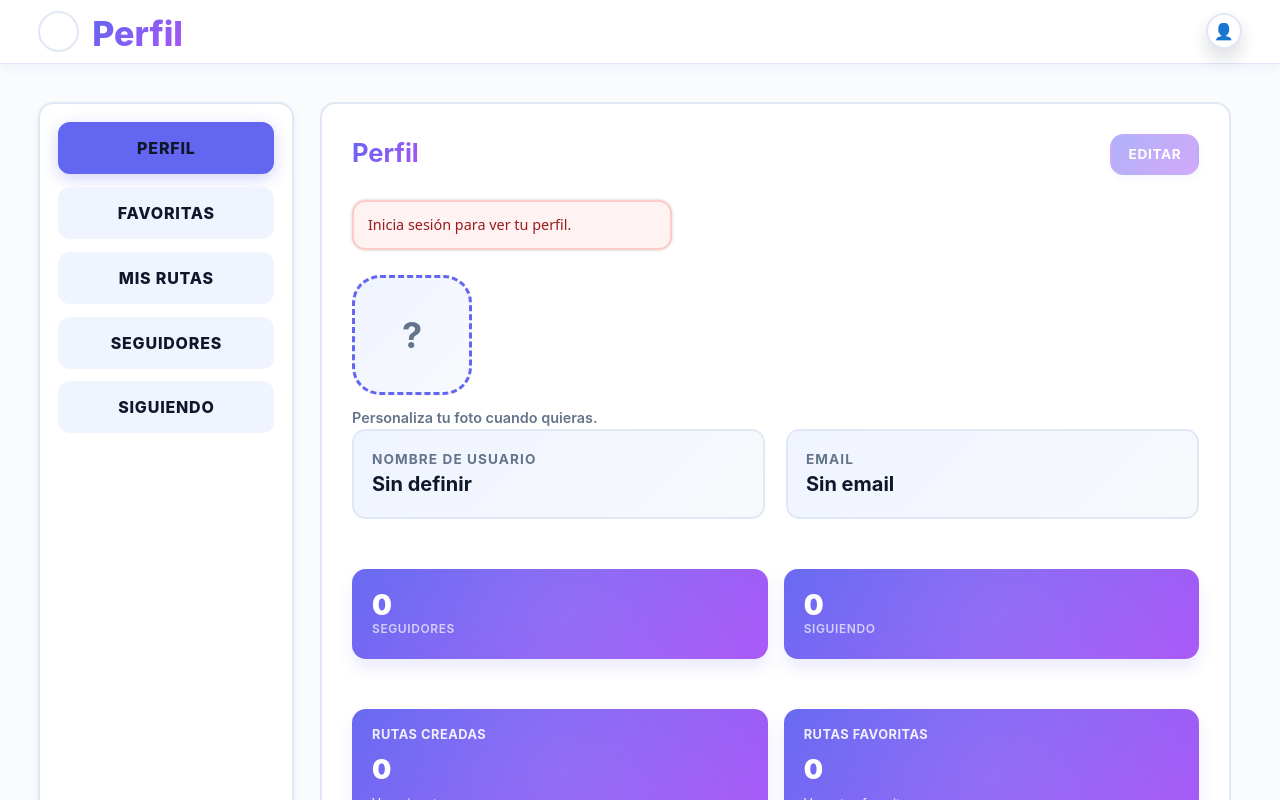
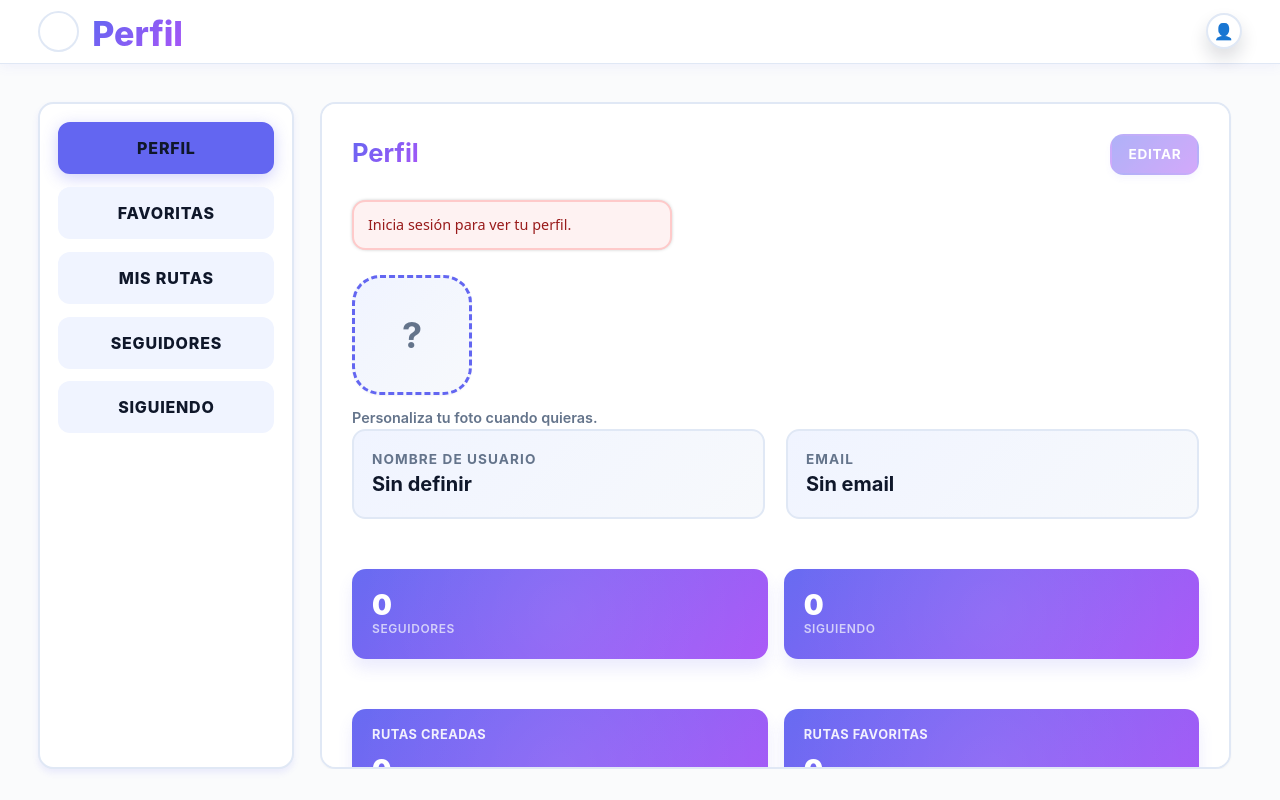
Before and after one commit to UB-ES-2025-A2/rexA2-app, a React app in the folder frontend/: page /perfil in a window 1280 px wide. Built offline with nearby package versions, Linux system fonts and the light colour scheme; the HTML template or start-up script is replaced by a standard one.

Commit message:
Solucionado en perfil el tema del scroll, ya se puede ver ahora toda la informacion

```diff
--- a/frontend/src/components/MapView.tsx
+++ b/frontend/src/components/MapView.tsx
@@ -299,9 +299,6 @@ export default function MapView({
     return () => {
       map.off("moveend", handleMoveEnd);
     };
-    return () => {
-      map.off("moveend", handleMoveEnd);
-    };
   }, [mapLoaded, onBoundsChange]);
 
   // Update popup position on map move
--- a/frontend/src/components/RouteSummaryCard.tsx
+++ b/frontend/src/components/RouteSummaryCard.tsx
@@ -1,4 +1,4 @@
-import React from "react";
+//import React from "react";
 import "../styles/RouteSummaryCard.css";
 
 type RouteSummaryProps = {
--- a/frontend/src/styles/AnimatedList.css
+++ b/frontend/src/styles/AnimatedList.css
@@ -18,7 +18,8 @@
 .scroll-list-container {
   position: relative;
   width: 100%;
-  height: 100%;
+  flex: 1;
+  min-height: 0;
   display: flex;
   flex-direction: column;
 }
@@ -28,7 +29,8 @@
   ========================================= */
 .scroll-list {
   width: 100%;
-  height: 100%;
+  flex: 1;
+  min-height: 0;
   overflow-y: auto;
   overflow-x: hidden;
   padding: 12px;
--- a/frontend/src/styles/Profile.css
+++ b/frontend/src/styles/Profile.css
@@ -1140,3 +1140,50 @@ body.profile-body-host {
     grid-template-columns: 1fr;
   }
 }
+
+
+/* =========================================
+   SCROLL FIXES - AnimatedList en secciones
+   ========================================= */
+/* Cards con AnimatedList deben tener altura limitada para scroll interno */
+.card.fill {
+  max-height: calc(100vh - var(--header-h) - clamp(36px, 6vw, 104px));
+  overflow: hidden;
+}
+
+/* section-title no debe colapsar */
+.card.fill .section-title {
+  flex-shrink: 0;
+}
+
+/* scroll-list-container debe crecer y permitir scroll */
+.card.fill > .scroll-list-container {
+  flex: 1;
+  min-height: 0;
+  overflow: hidden;
+}
+
+/* alertas y textos muted no deben colapsar */
+.card.fill .alert,
+.card.fill > .muted {
+  flex-shrink: 0;
+}
+
+/* El panel de perfil necesita scroll propio */
+.card.fill.profile-panel {
+  overflow-y: auto;
+  overflow-x: hidden;
+}
+
+/* Elementos del perfil que no deben colapsar */
+.profile-panel .panel-header {
+  flex-shrink: 0;
+}
+
+.profile-panel .profile-top {
+  flex-shrink: 0;
+}
+
+.profile-panel .stats-summary {
+  flex-shrink: 0;
+}
```
